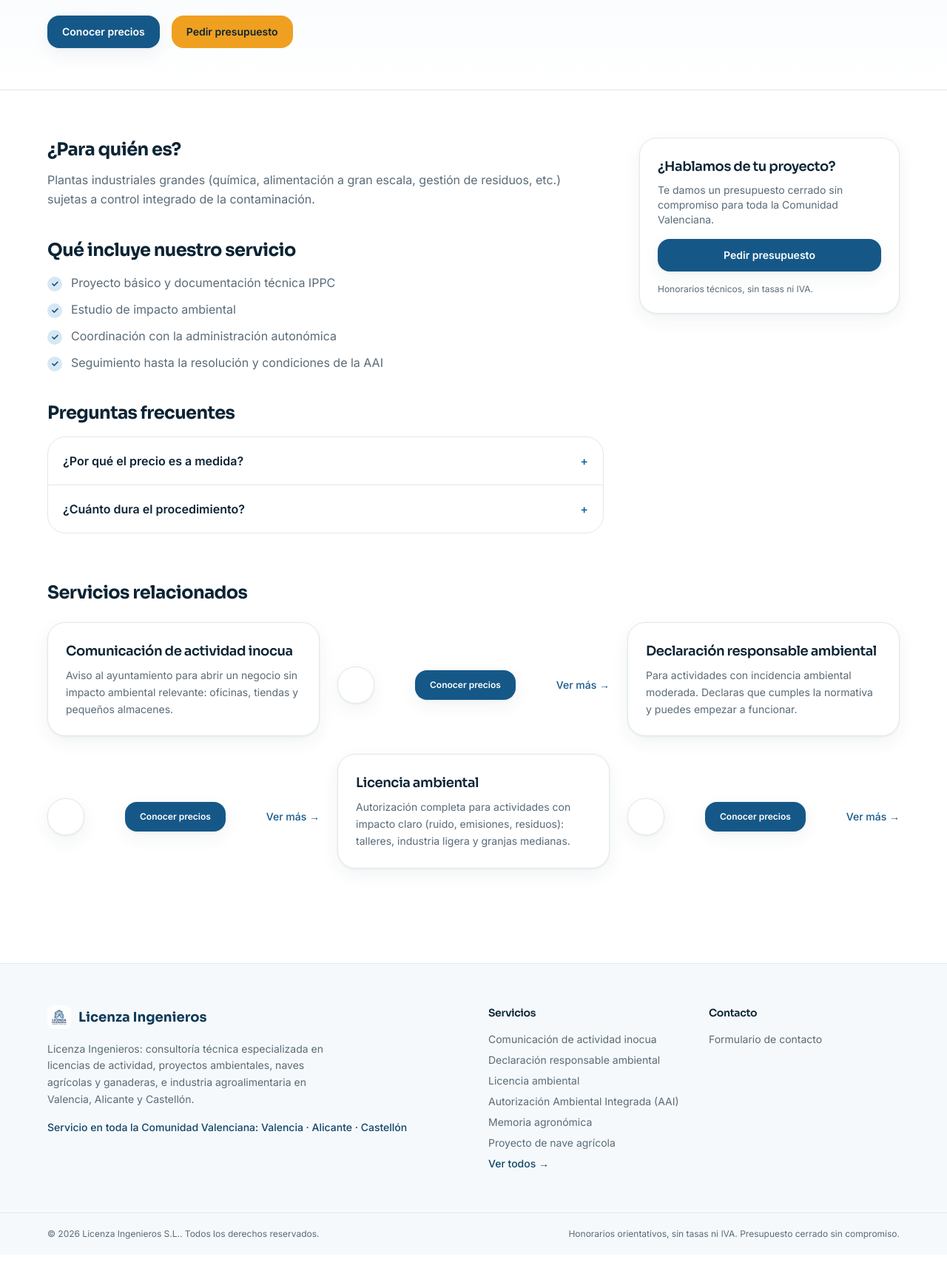
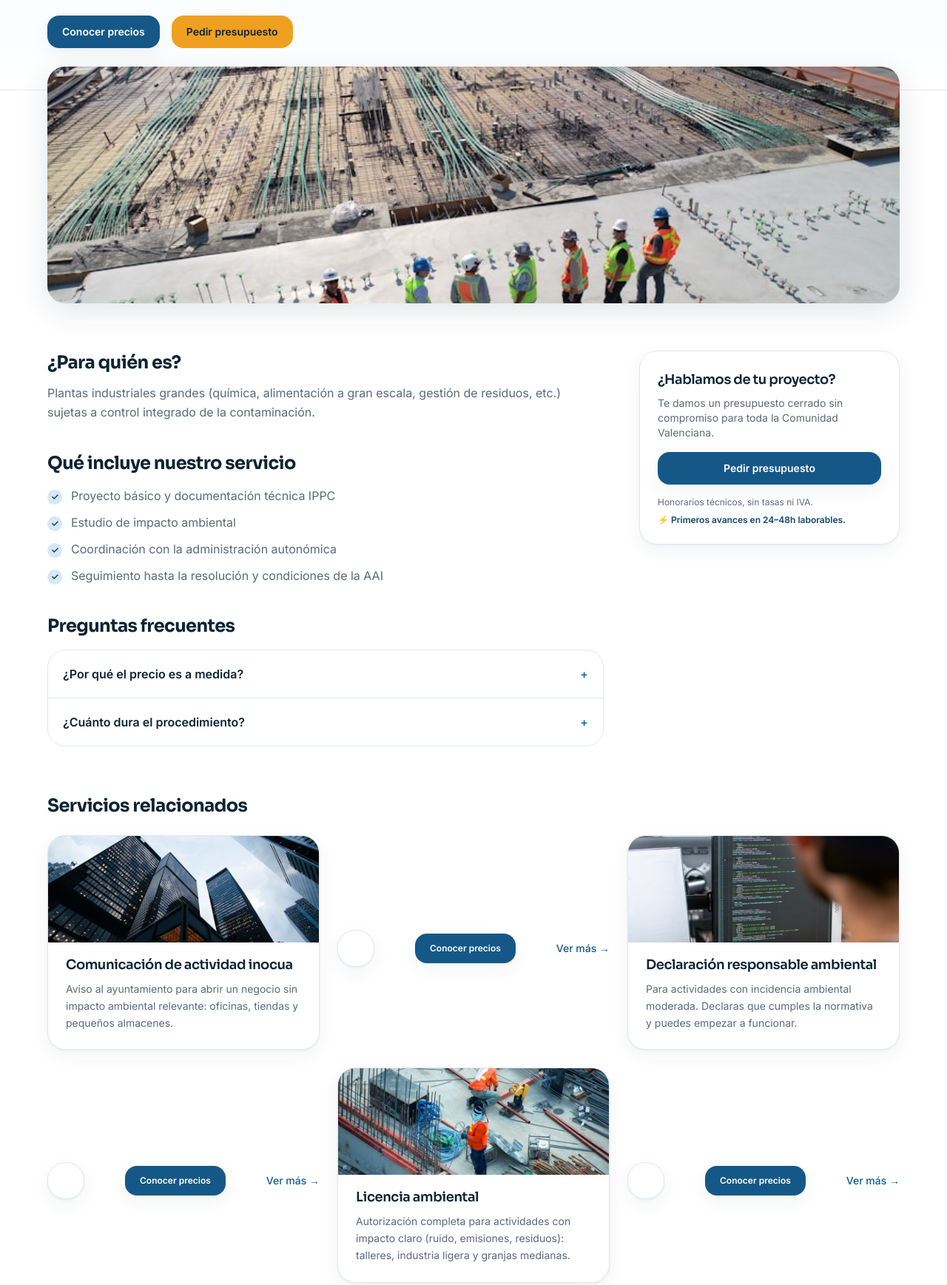
Before and after one commit to javifer31/valencia-ingenieria-web, an Astro site: page /valencia-ingenieria-web/servicios/autorizacion-ambiental-integrada/ in a window 1280 px wide. Shown: the part 337-2074 px from the top of the page at 74% size. Before the commit the page ends 2033 px from the top, so only its background shows below. Built offline with nearby package versions, Linux system fonts and the light colour scheme; Astro itself is replaced by a stand-in of ours.

Commit message:
Add real Valencia photos, per-service images, and speed messaging
valencia-city.jpg and valencia-culture.jpg were broken (saved 404
HTML pages instead of images from a failed earlier download);
replaced with real photos from Wikimedia Commons. Added an `image`
field to each service and wired it into ServiceCard thumbnails, the
service listing, and a banner on each service detail page. Added
"avances en 24-48h laborables" messaging to the homepage hero,
process steps, sobre-nosotros values, and each service page's sidebar.

```diff
--- a/src/components/ServiceCard.astro
+++ b/src/components/ServiceCard.astro
@@ -6,8 +6,15 @@ const { service } = Astro.props;
 ---
 <a
   href={withBase(`/servicios/${service.slug}/`)}
-  class="card group flex flex-col hover:-translate-y-1 hover:border-brand-300 hover:shadow-lift"
+  class="card group flex flex-col overflow-hidden hover:-translate-y-1 hover:border-brand-300 hover:shadow-lift"
 >
+  <div class="-mx-6 -mt-6 mb-4 h-36 overflow-hidden">
+    <img
+      src={withBase(service.image)}
+      alt={service.title}
+      class="h-full w-full object-cover transition-transform duration-300 group-hover:scale-105"
+    />
+  </div>
   <h3 class="text-lg font-semibold text-ink group-hover:text-brand-700">{service.title}</h3>
   <p class="mt-2 flex-1 text-sm leading-relaxed text-mute">{service.short}</p>
   <div class="mt-4 flex items-center justify-between">
--- a/src/data/services.ts
+++ b/src/data/services.ts
@@ -12,6 +12,7 @@ export type Service = {
   metaTitle: string; // <title> optimizado para SEO
   short: string; // descripción corta (tarjetas)
   price: string; // rango orientativo
+  image: string; // foto en /public, p.ej. '/industrial-nave.jpg'
   category: 'licencias' | 'agro' | 'agroalimentaria';
   keywords: string[];
   intro: string; // párrafo de apertura
@@ -43,6 +44,7 @@ export const services: Service[] = [
     metaTitle: 'Comunicación de actividad inocua en la Comunidad Valenciana',
     short: 'Aviso al ayuntamiento para abrir un negocio sin impacto ambiental relevante: oficinas, tiendas y pequeños almacenes.',
     price: '500–700 €',
+    image: '/project-building.jpg',
     category: 'licencias',
     keywords: ['comunicación actividad inocua valencia', 'licencia actividad inocua comunidad valenciana', 'abrir oficina valencia'],
     intro:
@@ -66,6 +68,7 @@ export const services: Service[] = [
     metaTitle: 'Declaración responsable ambiental de actividad en la C. Valenciana',
     short: 'Para actividades con incidencia ambiental moderada. Declaras que cumples la normativa y puedes empezar a funcionar.',
     price: '800–1.100 €',
+    image: '/team-meeting.jpg',
     category: 'licencias',
     keywords: ['declaración responsable ambiental valencia', 'declaración responsable actividad comunidad valenciana'],
     intro:
@@ -88,6 +91,7 @@ export const services: Service[] = [
     metaTitle: 'Licencia ambiental en la Comunidad Valenciana | Talleres e industria',
     short: 'Autorización completa para actividades con impacto claro (ruido, emisiones, residuos): talleres, industria ligera y granjas medianas.',
     price: '1.200–2.200 €',
+    image: '/industrial-nave.jpg',
     category: 'licencias',
     keywords: ['licencia ambiental comunidad valenciana', 'licencia ambiental valencia', 'licencia actividad taller valencia'],
     intro:
@@ -110,6 +114,7 @@ export const services: Service[] = [
     metaTitle: 'Autorización Ambiental Integrada (AAI) en la Comunidad Valenciana',
     short: 'La "mega-licencia" ambiental para grandes industrias: integra todas las autorizaciones ambientales en una.',
     price: 'Honorarios a medida',
+    image: '/project-bridge.jpg',
     category: 'licencias',
     keywords: ['autorización ambiental integrada valencia', 'AAI comunidad valenciana', 'ippc valencia'],
     intro:
@@ -134,6 +139,7 @@ export const services: Service[] = [
     metaTitle: 'Memoria agronómica para suelo rústico en la Comunidad Valenciana',
     short: 'Informe técnico que justifica por qué necesitas construir en suelo rústico: naves agrícolas, balsas, granjas y casetas de aperos.',
     price: '600–1.500 €',
+    image: '/project-agriculture.jpg',
     category: 'agro',
     keywords: ['memoria agronómica valencia', 'memoria agronómica suelo rústico comunidad valenciana', 'construir suelo rústico valencia'],
     intro:
@@ -156,6 +162,7 @@ export const services: Service[] = [
     metaTitle: 'Proyecto de nave agrícola en la Comunidad Valenciana | Ingeniería',
     short: 'Proyecto técnico para almacén de aperos, maquinaria o grano. Base para pedir la licencia de obras.',
     price: '2.000–4.000 €',
+    image: '/project-construction.jpg',
     category: 'agro',
     keywords: ['proyecto nave agrícola valencia', 'proyecto nave agrícola comunidad valenciana', 'nave almacén agrícola valencia'],
     intro:
@@ -178,6 +185,7 @@ export const services: Service[] = [
     metaTitle: 'Proyecto de caseta de aperos o nave agrícola pequeña | C. Valenciana',
     short: 'Para casetas de aperos o naves muy sencillas. Solución técnica ajustada y económica.',
     price: 'Desde 1.200 €',
+    image: '/team-work.jpg',
     category: 'agro',
     keywords: ['proyecto caseta aperos valencia', 'caseta aperos suelo rústico comunidad valenciana', 'legalizar caseta aperos valencia'],
     intro:
@@ -200,6 +208,7 @@ export const services: Service[] = [
     metaTitle: 'Proyecto de nave ganadera en la Comunidad Valenciana | Ingeniería',
     short: 'Naves de bovino, porcino o avícola con proyecto técnico, licencias y legalización completa.',
     price: '4–8% del PEM',
+    image: '/industrial-nave.jpg',
     category: 'agro',
     keywords: ['proyecto nave ganadera valencia', 'proyecto granja comunidad valenciana', 'legalización explotación ganadera valencia'],
     intro:
@@ -224,6 +233,7 @@ export const services: Service[] = [
     metaTitle: 'Proyecto de actividad agroalimentaria (obrador) | C. Valenciana',
     short: 'Obradores, carnicerías y salas de despiece en núcleo urbano. Proyecto de actividad y licencia.',
     price: '1.200–2.200 €',
+    image: '/project-agriculture.jpg',
     category: 'agroalimentaria',
     keywords: ['proyecto actividad obrador valencia', 'licencia obrador comunidad valenciana', 'proyecto carnicería valencia'],
     intro:
@@ -246,6 +256,7 @@ export const services: Service[] = [
     metaTitle: 'Proyecto de nave agroalimentaria con cámaras de frío | C. Valenciana',
     short: 'Nave de manipulado con cámaras frigoríficas: proyecto, instalaciones, licencias y legalización completa.',
     price: '5.000–15.000 €',
+    image: '/industrial-nave.jpg',
     category: 'agroalimentaria',
     keywords: ['nave agroalimentaria valencia', 'proyecto cámara frigorífica comunidad valenciana', 'nave manipulado alimentos valencia'],
     intro:
@@ -268,6 +279,7 @@ export const services: Service[] = [
     metaTitle: 'Proyecto de explotación avícola en la Comunidad Valenciana',
     short: 'Nave de gallinas + centro de clasificación + documentación de registro sanitario, como conjunto.',
     price: '≈ 4.500 € el conjunto',
+    image: '/project-agriculture.jpg',
     category: 'agroalimentaria',
     keywords: ['proyecto explotación avícola valencia', 'nave gallinas comunidad valenciana', 'registro sanitario avícola valencia'],
     intro:
--- a/src/pages/index.astro
+++ b/src/pages/index.astro
@@ -32,7 +32,7 @@ const featured = services.filter((s) =>
 
 const steps = [
   { n: '01', t: 'Cuéntanos tu caso', d: 'Nos explicas qué quieres abrir, construir o legalizar. Sin compromiso.' },
-  { n: '02', t: 'Estudio y presupuesto', d: 'Analizamos el encaje normativo y te damos un presupuesto cerrado.' },
+  { n: '02', t: 'Estudio y presupuesto', d: 'Analizamos el encaje normativo y te damos un presupuesto cerrado en 24–48h laborables.' },
   { n: '03', t: 'Redacción técnica', d: 'Redactamos y firmamos toda la documentación de ingeniería.' },
   { n: '04', t: 'Tramitación', d: 'Presentamos y hacemos seguimiento hasta la resolución.' },
 ];
@@ -50,7 +50,10 @@ const steps = [
     </div>
     <div class="container relative grid items-center gap-12 py-24 md:grid-cols-2 md:py-32">
       <div class="animate-fade-up text-white">
-        <p class="text-sm font-medium tracking-wider text-brand-200 uppercase">Consultoría técnica · {AREA.region}</p>
+        <span class="inline-flex items-center gap-1.5 rounded-full bg-accent px-3 py-1 text-xs font-semibold text-ink">
+          ⚡ Primeros avances en 24–48h laborables
+        </span>
+        <p class="mt-4 text-sm font-medium tracking-wider text-brand-200 uppercase">Consultoría técnica · {AREA.region}</p>
         <h1 class="mt-4 text-4xl font-bold leading-[1.1] text-white md:text-5xl lg:text-6xl">
           Ingeniería de precisión para cada proyecto
         </h1>
@@ -65,6 +68,7 @@ const steps = [
         <div class="mt-8 flex flex-wrap gap-x-6 gap-y-2 text-sm text-brand-200">
           <span>✔ Presupuesto cerrado</span>
           <span>✔ Honorarios transparentes</span>
+          <span>✔ Respuesta en 24–48h laborables</span>
           <span>✔ Trámite completo</span>
         </div>
       </div>
--- a/src/pages/servicios/[slug].astro
+++ b/src/pages/servicios/[slug].astro
@@ -75,6 +75,12 @@ const breadcrumb = {
     </div>
   </section>
 
+  <div class="container -mt-8">
+    <div class="h-56 overflow-hidden rounded-2xl shadow-lift sm:h-72 md:h-80">
+      <img src={withBase(service.image)} alt={service.title} class="h-full w-full object-cover" />
+    </div>
+  </div>
+
   <div class="container grid gap-12 py-16 lg:grid-cols-3">
     <!-- Contenido -->
     <div class="lg:col-span-2">
@@ -116,6 +122,7 @@ const breadcrumb = {
         </p>
         <a href={withBase('/contacto/')} class="btn-primary mt-4 w-full">Pedir presupuesto</a>
         <p class="mt-4 text-xs text-mute">Honorarios técnicos, sin tasas ni IVA.</p>
+        <p class="mt-2 text-xs font-semibold text-brand-700">⚡ Primeros avances en 24–48h laborables.</p>
       </div>
     </aside>
   </div>
--- a/src/pages/sobre-nosotros.astro
+++ b/src/pages/sobre-nosotros.astro
@@ -13,6 +13,7 @@ const breadcrumb = {
 };
 
 const values = [
+  { t: 'Rapidez', d: 'Primeros avances en 24–48h laborables desde que nos cuentas tu caso.' },
   { t: 'Cercanía técnica', d: 'Traducimos la normativa a lenguaje claro. Sabes en todo momento qué se hace y por qué.' },
   { t: 'Presupuesto cerrado', d: 'Nada de sorpresas: honorarios claros desde el primer estudio.' },
   { t: 'De principio a fin', d: 'Nos ocupamos de la redacción técnica y de toda la tramitación hasta la resolución.' },
```
Also changed, not shown: public/valencia-city.jpg, public/valencia-culture.jpg.
